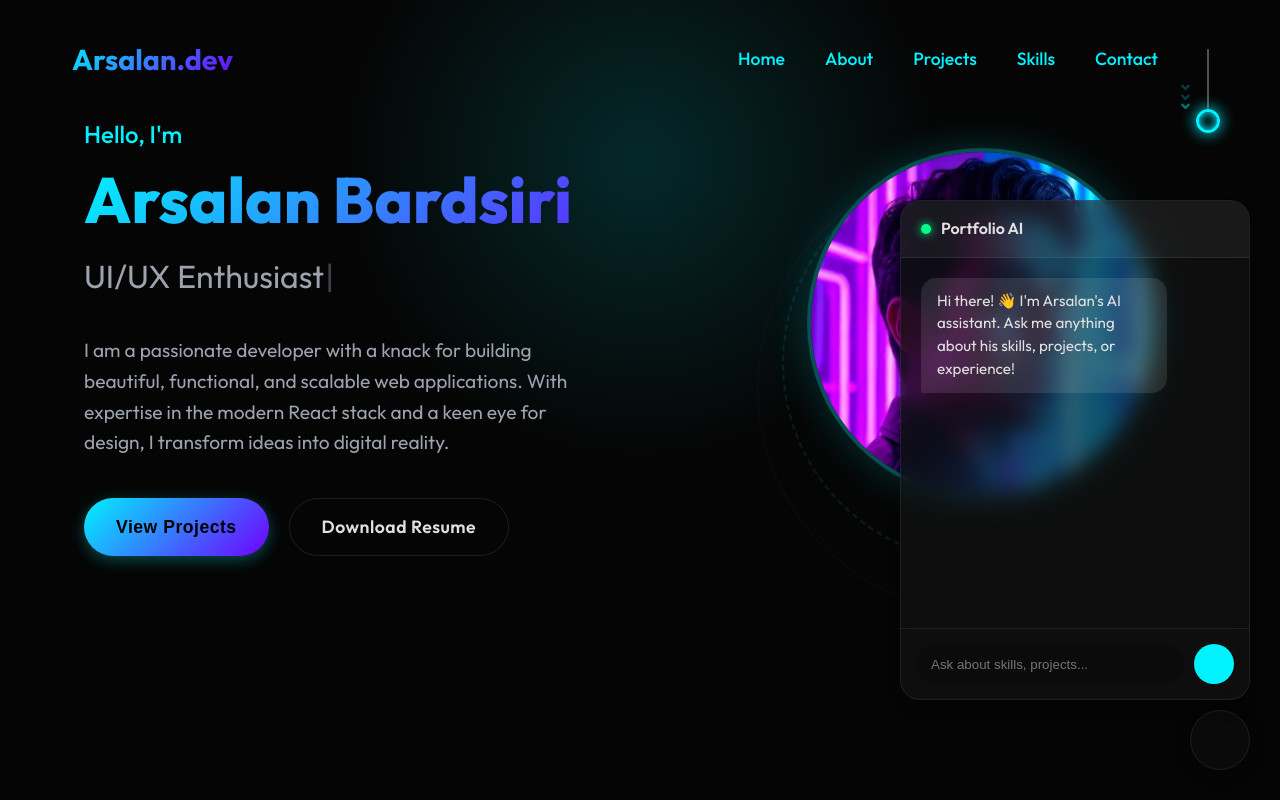
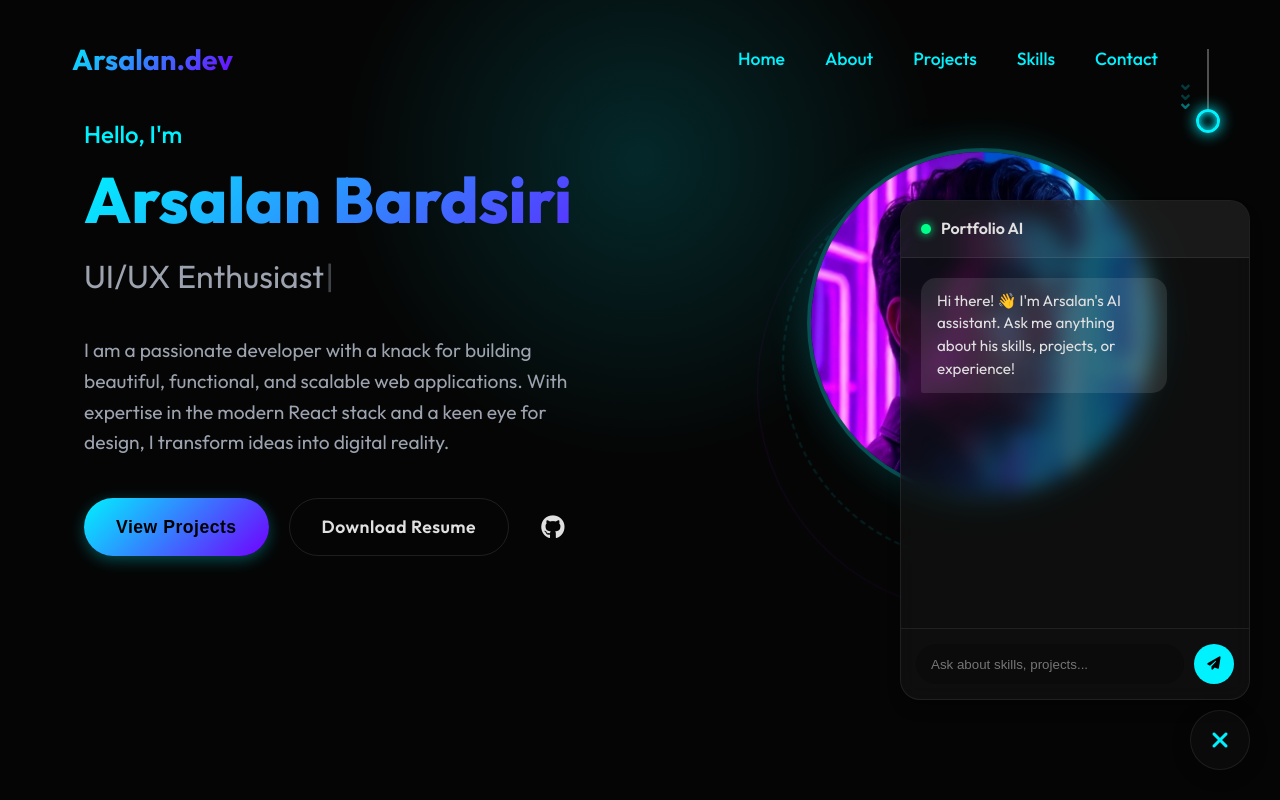
Before and after one commit to arsalanbardsiri/portfolio-react, a React (Vite) app: page / in a window 1280 px wide. Both pictures are taken after a click on the button 1220 px from the left and 740 px from the top of the page. Shown: the top 800 px of the page. Built offline with nearby package versions, Linux system fonts and the light colour scheme.

Commit message:
fix: restore chat widget visibility with font awesome and portal

```diff
--- a/index.html
+++ b/index.html
@@ -7,6 +7,7 @@
   <title>Arsalan — Portfolio</title>
   <meta name="description" content="Developer Portfolio" />
   <link rel="icon" type="image/svg+xml" href="/favicon.svg" />
+  <link rel="stylesheet" href="https://cdnjs.cloudflare.com/ajax/libs/font-awesome/6.4.0/css/all.min.css" />
 </head>
 
 <body>
--- a/src/components/ChatWidget.tsx
+++ b/src/components/ChatWidget.tsx
@@ -1,4 +1,5 @@
 import { FC, useState, useRef, useEffect } from 'react';
+import { createPortal } from 'react-dom';
 import { motion, AnimatePresence } from 'framer-motion';
 import { portfolioData } from '../data/portfolioData';
 
@@ -78,7 +79,7 @@ export const ChatWidget: FC = () => {
         if (e.key === 'Enter') handleSend();
     };
 
-    return (
+    return createPortal(
         <>
             {/* Floating Action Button */}
             <motion.button
@@ -96,7 +97,7 @@ export const ChatWidget: FC = () => {
                     display: 'flex',
                     alignItems: 'center',
                     justifyContent: 'center',
-                    zIndex: 1000,
+                    zIndex: 9999, // High z-index
                     cursor: 'pointer',
                     border: '1px solid var(--glass-border)',
                     background: 'var(--bg-alt)',
@@ -124,7 +125,7 @@ export const ChatWidget: FC = () => {
                             right: '30px',
                             width: '350px',
                             height: '500px',
-                            zIndex: 1000,
+                            zIndex: 9999, // High z-index
                             display: 'flex',
                             flexDirection: 'column',
                             overflow: 'hidden',
@@ -148,7 +149,7 @@ export const ChatWidget: FC = () => {
                                 background: '#00ff88',
                                 boxShadow: '0 0 10px #00ff88'
                             }} />
-                            <span style={{ fontWeight: 600, color: 'var(--text-main)' }}>Portfolio AI</span>
+                            <span style={{ fontWeight: 600, color: 'var(--text)' }}>Portfolio AI</span>
                         </div>
 
                         {/* Messages Area */}
@@ -169,7 +170,7 @@ export const ChatWidget: FC = () => {
                                         padding: '12px 16px',
                                         borderRadius: '15px',
                                         background: msg.isUser ? 'var(--primary)' : 'rgba(255,255,255,0.1)',
-                                        color: msg.isUser ? '#000' : 'var(--text-main)',
+                                        color: msg.isUser ? '#000' : 'var(--text)',
                                         borderBottomRightRadius: msg.isUser ? '2px' : '15px',
                                         borderBottomLeftRadius: msg.isUser ? '15px' : '2px',
                                         fontSize: '0.95rem',
@@ -218,7 +219,7 @@ export const ChatWidget: FC = () => {
                                     border: 'none',
                                     borderRadius: '20px',
                                     padding: '10px 15px',
-                                    color: 'var(--text-main)',
+                                    color: 'var(--text)',
                                     outline: 'none'
                                 }}
                             />
@@ -244,6 +245,7 @@ export const ChatWidget: FC = () => {
                     </motion.div>
                 )}
             </AnimatePresence>
-        </>
+        </>,
+        document.body
     );
 };
```
